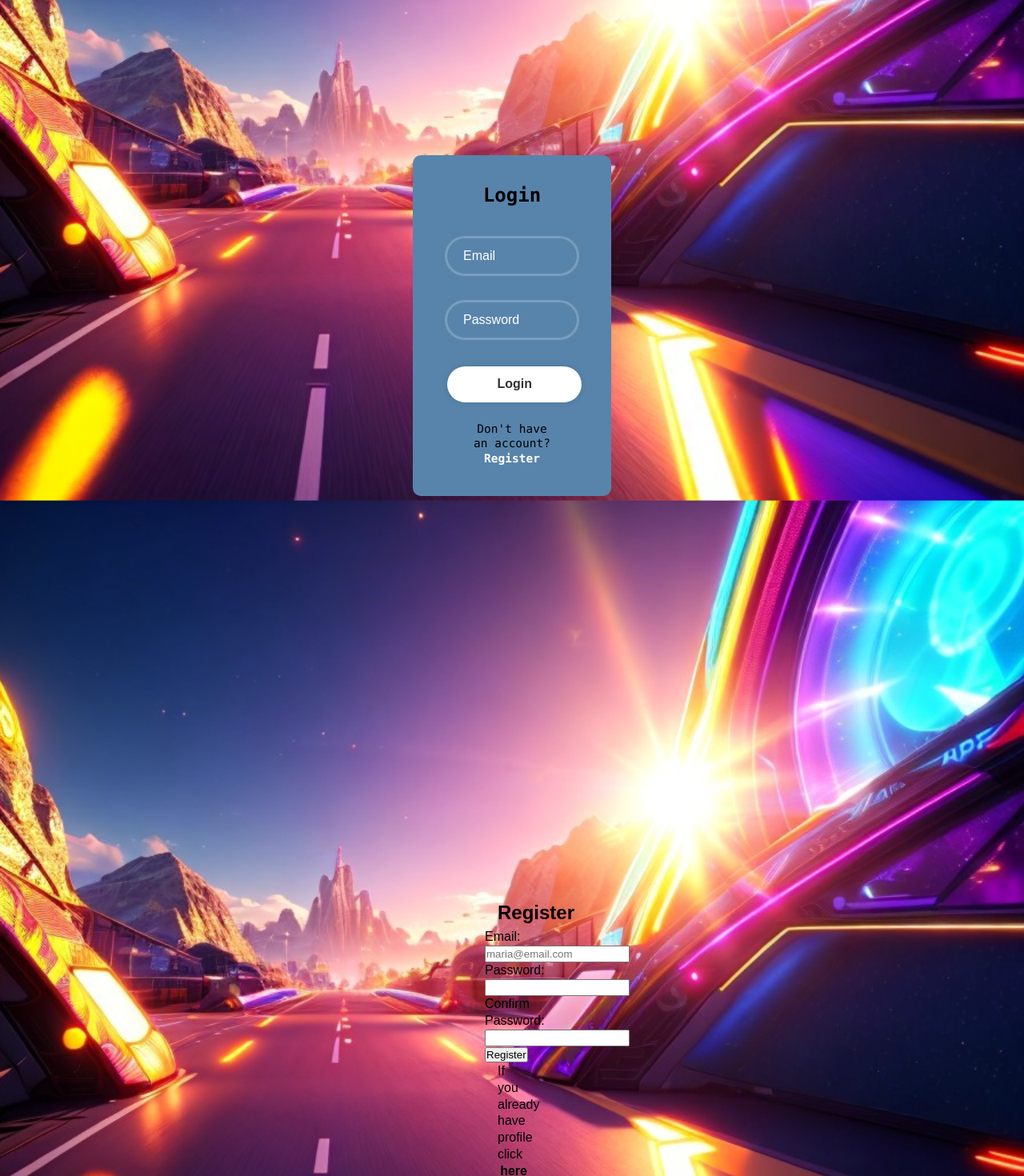
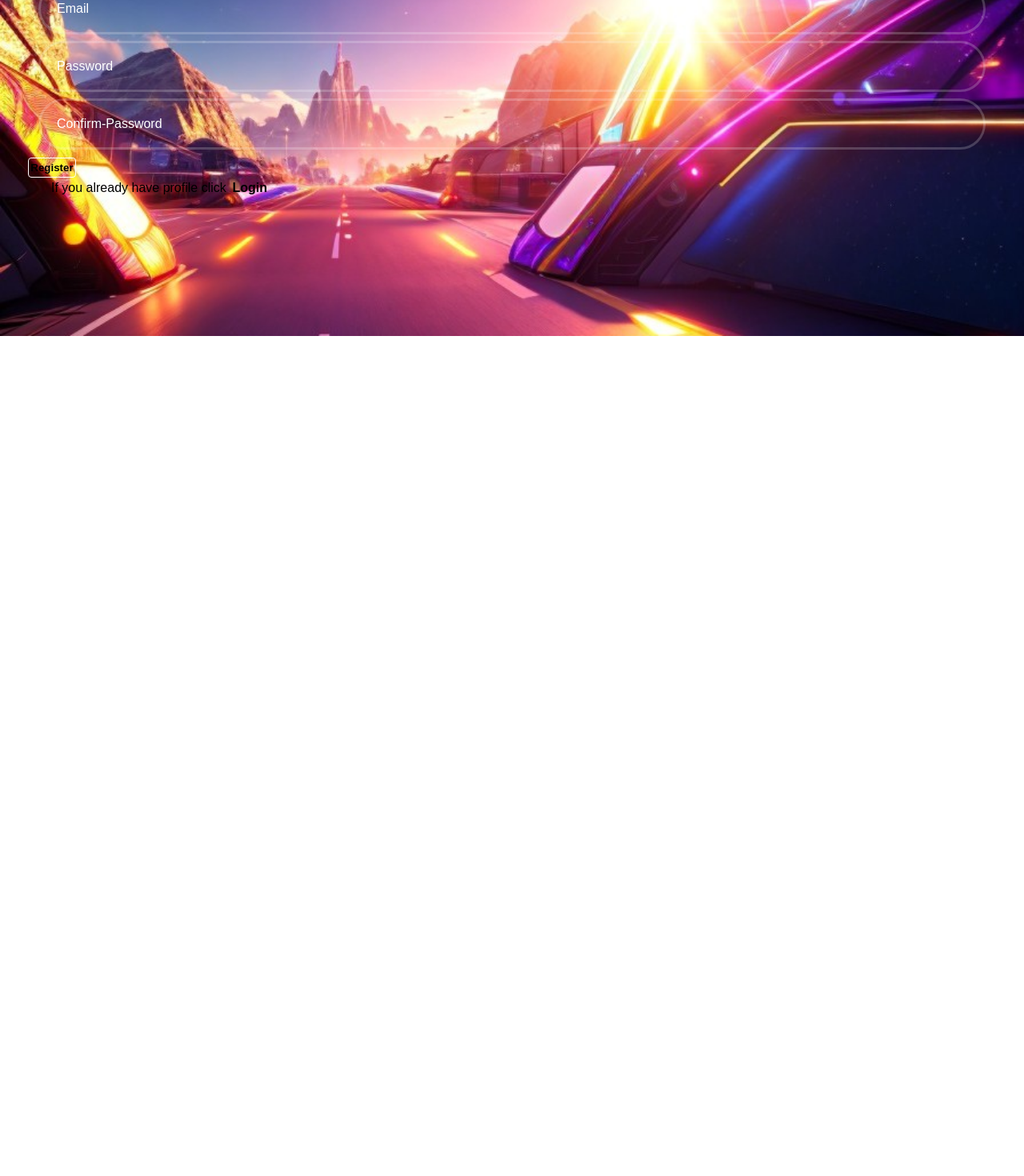
Before and after one commit to TodorMalchov/Game-Site, a React (Vite) app in the folder client/: page / in a window 1280 px wide. Shown: the part 380-1850 px from the top of the page at 80% size. After the commit the page ends 800 px from the top, so only its background shows below. Built offline with nearby package versions, Linux system fonts and the light colour scheme.

Commit message:
create new register form and fix login form

```diff
--- a/client/src/components/login/Login.jsx
+++ b/client/src/components/login/Login.jsx
@@ -1,6 +1,7 @@
 export default function Login() {
   return (
-    <section className="login-page">
+    <div className="border">
+    <section className="login-register-page">
       <form action="">
         <h1>Login</h1>
         <div className="input-box">
@@ -12,12 +13,11 @@ export default function Login() {
 
         <button type="submit" className="btn">Login</button>
 
-        <div className="register-link">
+        <div className="create-login-link">
           <p>Don't have an account? <a href="#">Register</a></p>
         </div>
       </form>
-
-
     </section>
+    </div>
   )
 }
--- a/client/src/components/register/Register.jsx
+++ b/client/src/components/register/Register.jsx
@@ -1,27 +1,26 @@
 export default function Register() {
     return (
-        <section id="register-page" className="content auth">
-            <form id="register">
-                <div className="container">
-                    <div className="brand-logo"></div>
-                    <h1>Register</h1>
+        <div className="border">
+        <section className="login-register-page">
+          <form action="">
+            <h1>Register</h1>
+            <div className="input-box">
+              <input type="email" id="email" name="email" placeholder="Email" />
+            </div>
+            <div className="input-box">
+              <input type="password" name="password" id="password" placeholder="Password"/>
+            </div>
+            <div className="input-box">
+              <input type="password" name="confirm-password" id="confirm-password" placeholder="Confirm-Password"/>
+            </div>
 
-                    <label htmlFor="email">Email:</label>
-                    <input type="email" id="email" name="email" placeholder="maria@email.com" />
+            <button type="submit" className="btn">Register</button>
 
-                    <label htmlFor="pass">Password:</label>
-                    <input type="password" name="password" id="register-password" />
-
-                    <label htmlFor="con-pass">Confirm Password:</label>
-                    <input type="password" name="confirm-password" id="confirm-password" />
-
-                    <input className="btn submit" type="submit" value="Register" />
-
-                    <p className="field">
-                        <span>If you already have profile click <a href="#">here</a></span>
-                    </p>
-                </div>
-            </form>
+            <div className="create-login-link">
+              <p>If you already have profile click <a href="#">Login</a></p>
+            </div>
+          </form>
         </section>
-    );
+        </div>
+      )
 }
```
